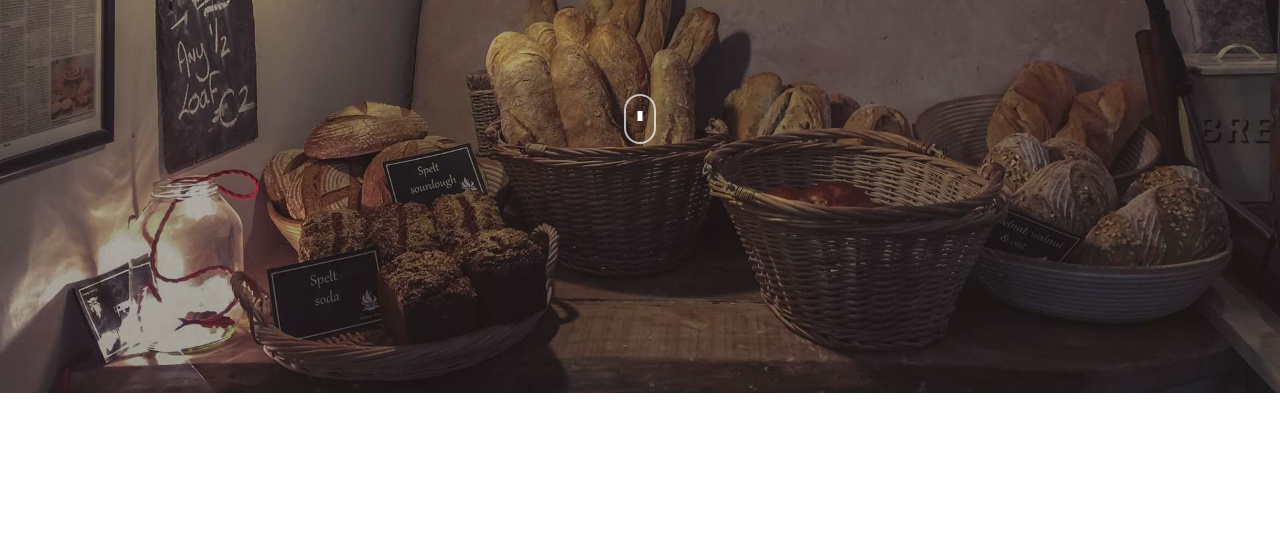
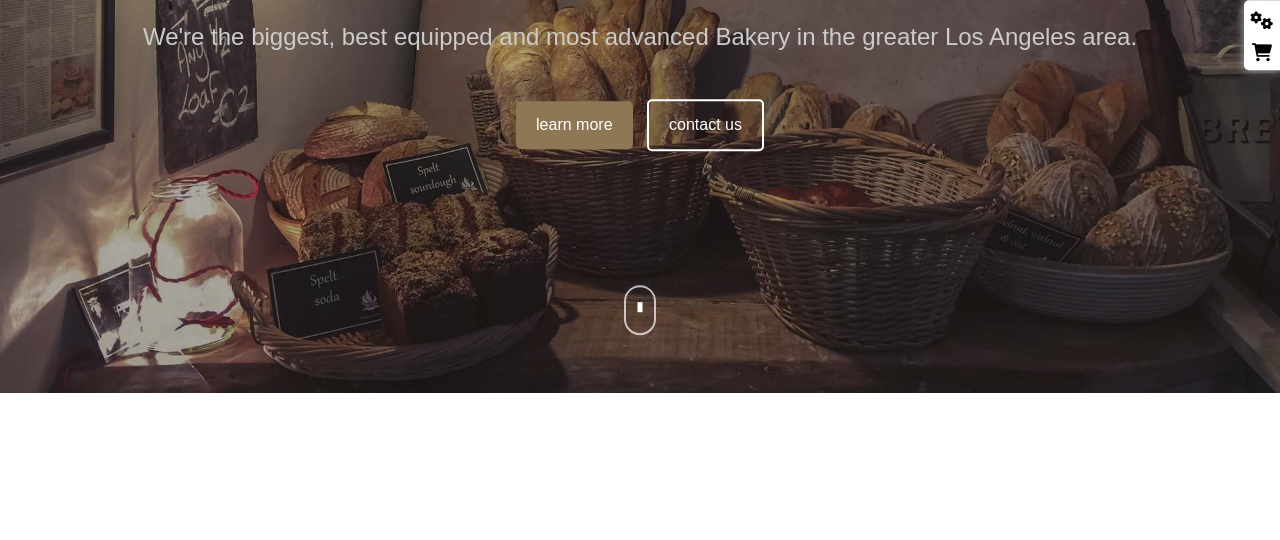
Before and after one commit to Safei-Ashraf/bakery-temp, a plain HTML site: page index.html in a window 1280 px wide. Shown: the part 407-947 px from the top of the page. Before the commit the page ends 800 px from the top, so only its background shows below. Drawn offline with Linux system fonts and the light colour scheme.

Commit message:
section alignment modified

```diff
--- a/css/style.css
+++ b/css/style.css
@@ -169,4 +169,10 @@ li{
 .setting i{
     padding: 7px;
 }
+@media only screen and (min-width:1024px) {
+    .hero .flexContainer{
+        transform: translateY(26%);
+    }
+
+}
 /***** End hero *****/
--- a/index.html
+++ b/index.html
@@ -10,7 +10,7 @@
     <link rel="stylesheet" href="css/style.css">
 </head>
 <body>
-    <section class="hero">
+    <section class="hero paddingY">
         <div class="conatiner flexContainer">
             <header class="heroHeader">
                 <p>Welcome to</p>
```
